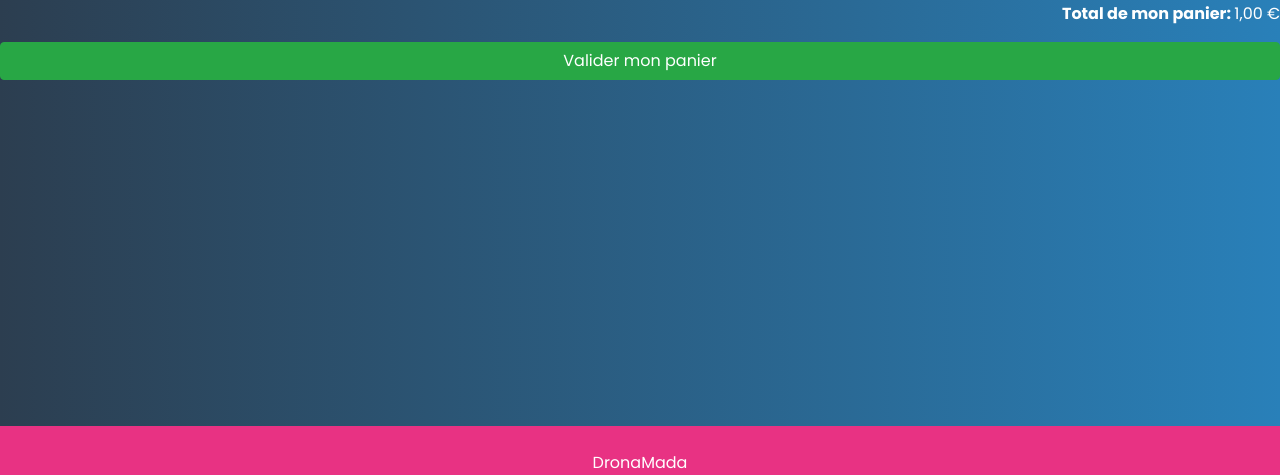
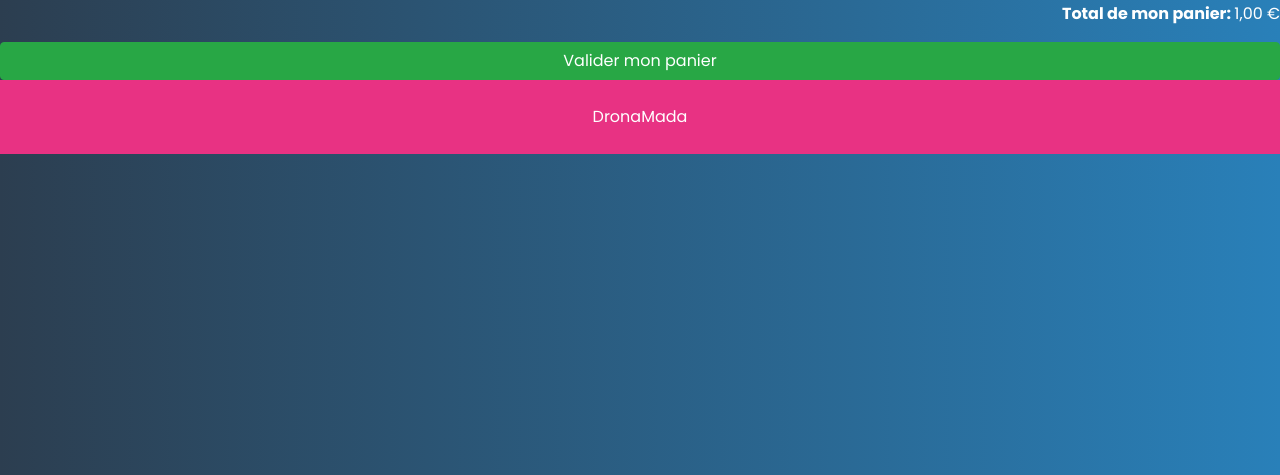
Before and after one commit to kylian97/DronaMada, a Symfony app: template templates/cart/index.html.twig in a window 1280 px wide. Shown: the part 325-800 px from the top of the page. Run offline with Twig, Linux system fonts and the light colour scheme; the template is opened without the code that fills it: most values are stand-ins (such as "Sample title", 1, 10 or a date in 2020); some libraries are stand-ins or nearby versions.

Commit message:
mise a jour

```diff
--- a/public/asset/css/dronamada.css
+++ b/public/asset/css/dronamada.css
@@ -1,17 +1,18 @@
 /**Nos produits**/
 
 body {
-
+    position:relative;
 }
 
 
 .footer-custom {
     text-align: center;
-    position: absolute;
+    position: static;
     bottom: 0;
     width: 100%;
-    padding-top: 25px;
+    padding: 25px 0 ;
     background-color: #e83283;
+
 }
 
 .product-item h5 {
--- a/templates/produit/index.html.twig
+++ b/templates/produit/index.html.twig
@@ -4,8 +4,7 @@
 
 {% block content %}
 
-
-<section class="section-products">
+<section class="section-products" style="height:100vh">
 		<div class="container">
 				<div class="row justify-content-center text-center">
 						<div class="col-md-8 col-lg-6">
```
Also changed, not shown: public/uploads/2b4f6d48a285a5f457c4751d54495bb834ef1ad8.jpg (added), public/uploads/product9.jpg (added).
